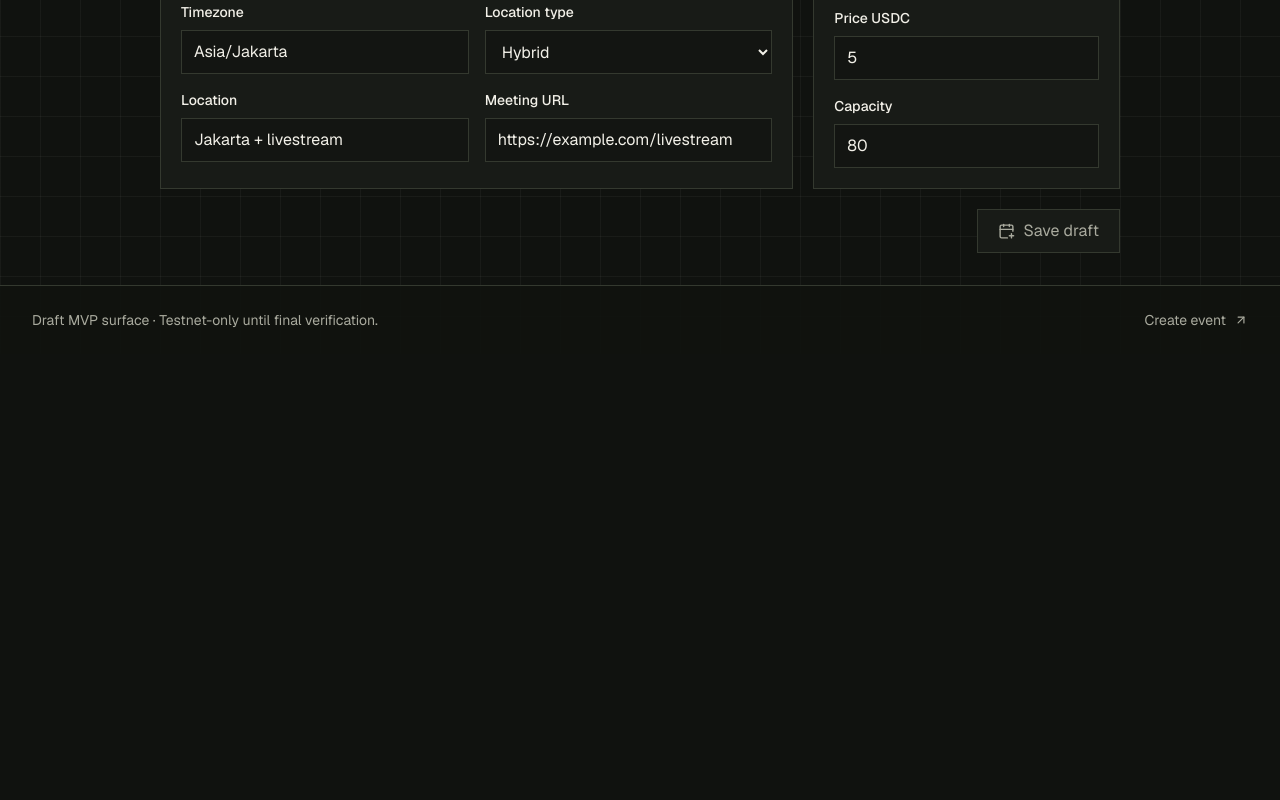
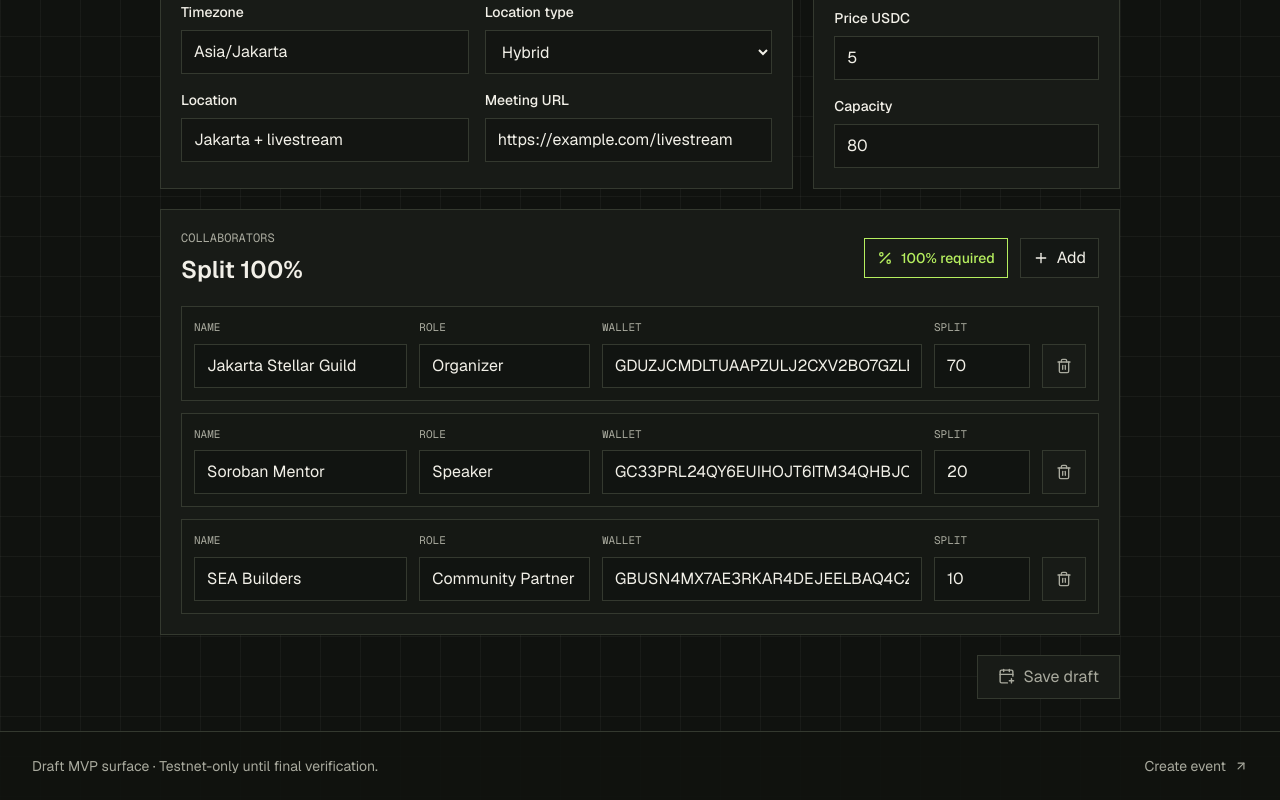
Before and after one commit to wildanniam/Quorum, a Next.js app: page /dashboard/events/new in a window 1280 px wide. Shown: the part 724-1524 px from the top of the page. Before the commit the page ends 1078 px from the top, so only its background shows below. Built offline with nearby package versions, Linux system fonts and the light colour scheme.

Commit message:
feat: add collaborator split configuration

```diff
--- a/src/app/api/events/route.ts
+++ b/src/app/api/events/route.ts
@@ -2,7 +2,7 @@ import { randomUUID } from "node:crypto";
 import { NextRequest, NextResponse } from "next/server";
 import { SESSION_COOKIE, readSessionToken } from "@/lib/auth/session";
 import {
-  createDraftEvent,
+  createDraftEventWithCollaborators,
   getEventBySlug,
   listOrganizerEvents,
   upsertUser,
@@ -62,14 +62,18 @@ export async function POST(request: NextRequest) {
   try {
     upsertUser(session.walletAddress);
 
-    const event = createDraftEvent({
-      ...parsed.data,
-      slug: createUniqueSlug(parsed.data.title),
-      organizerWallet: session.walletAddress,
-      priceUsdc: parsed.data.isFree ? "0" : parsed.data.priceUsdc,
-    });
+    const { collaborators, ...eventInput } = parsed.data;
+    const eventDraft = createDraftEventWithCollaborators(
+      {
+        ...eventInput,
+        slug: createUniqueSlug(parsed.data.title),
+        organizerWallet: session.walletAddress,
+        priceUsdc: parsed.data.isFree ? "0" : parsed.data.priceUsdc,
+      },
+      collaborators,
+    );
 
-    return NextResponse.json({ event }, { status: 201 });
+    return NextResponse.json(eventDraft, { status: 201 });
   } catch (error) {
     return NextResponse.json(
       {
--- a/src/components/events/create-event-form.tsx
+++ b/src/components/events/create-event-form.tsx
@@ -1,7 +1,15 @@
 "use client";
 
 import { useMemo, useState } from "react";
-import { CalendarPlus, CheckCircle2, Loader2, WalletCards } from "lucide-react";
+import {
+  CalendarPlus,
+  CheckCircle2,
+  Loader2,
+  Percent,
+  Plus,
+  Trash2,
+  WalletCards,
+} from "lucide-react";
 import { useWallet } from "@/components/wallet-provider";
 
 type DraftResponse = {
@@ -11,13 +19,32 @@ type DraftResponse = {
     title: string;
     status: string;
   };
+  collaborators?: Array<{
+    id: string;
+    displayName: string;
+    role: string;
+    walletAddress: string;
+    splitPercentage: number;
+  }>;
   error?: string;
   issues?: Array<{ path: string; message: string }>;
+};
+
+type CollaboratorFormRow = {
+  displayName: string;
+  role: string;
+  walletAddress: string;
+  splitPercentage: string;
 };
 
 const inputClass =
   "min-h-11 w-full border border-line bg-background/60 px-3 text-sm text-foreground outline-none transition placeholder:text-muted focus:border-accent";
 const labelClass = "text-sm font-medium text-foreground";
+const sampleCollaboratorWallets = [
+  "GDUZJCMDLTUAAPZULJ2CXV2BO7GZLBCJB4UQCUZXS5TYBGBDVGEJ7HZF",
+  "GC33PRL24QY6EUIHOJT6ITM34QHBJOIFXO4UBL3AS2RECIDIPFAF6YDH",
+  "GBUSN4MX7AE3RKAR4DEJEELBAQ4CZ3Q6PZ4QEU7RW3SQ7OX6ZFSIDGER",
+];
 
 function defaultDateTime(offsetHours: number) {
   const date = new Date(Date.now() + offsetHours * 60 * 60 * 1000);
@@ -33,6 +60,26 @@ export function CreateEventForm() {
   const [mode, setMode] = useState<"paid" | "free">("paid");
   const [submitting, setSubmitting] = useState(false);
   const [result, setResult] = useState<DraftResponse | null>(null);
+  const [collaborators, setCollaborators] = useState<CollaboratorFormRow[]>([
+    {
+      displayName: "Jakarta Stellar Guild",
+      role: "Organizer",
+      walletAddress: sampleCollaboratorWallets[0],
+      splitPercentage: "70",
+    },
+    {
+      displayName: "Soroban Mentor",
+      role: "Speaker",
+      walletAddress: sampleCollaboratorWallets[1],
+      splitPercentage: "20",
+    },
+    {
+      displayName: "SEA Builders",
+      role: "Community Partner",
+      walletAddress: sampleCollaboratorWallets[2],
+      splitPercentage: "10",
+    },
+  ]);
   const [form, setForm] = useState({
     title: "APAC Stellar Builder Meetup",
     eventType: "Web3 meetup",
@@ -50,7 +97,25 @@ export function CreateEventForm() {
     capacity: "80",
   });
 
-  const canSubmit = Boolean(sessionWalletAddress) && !submitting;
+  const collaboratorRows = useMemo(
+    () =>
+      collaborators.map((collaborator, index) =>
+        index === 0 && sessionWalletAddress
+          ? { ...collaborator, walletAddress: sessionWalletAddress }
+          : collaborator,
+      ),
+    [collaborators, sessionWalletAddress],
+  );
+  const splitTotal = useMemo(
+    () =>
+      collaboratorRows.reduce(
+        (total, collaborator) => total + Number(collaborator.splitPercentage || 0),
+        0,
+      ),
+    [collaboratorRows],
+  );
+  const splitReady = Math.abs(splitTotal - 100) < 0.001;
+  const canSubmit = Boolean(sessionWalletAddress) && !submitting && splitReady;
   const issueText = useMemo(() => {
     if (!result?.issues?.length) return null;
     return result.issues.map((issue) => issue.message).join(" ");
@@ -58,6 +123,40 @@ export function CreateEventForm() {
 
   function updateForm(name: keyof typeof form, value: string) {
     setForm((current) => ({ ...current, [name]: value }));
+  }
+
+  function updateCollaborator(
+    index: number,
+    name: keyof CollaboratorFormRow,
+    value: string,
+  ) {
+    setCollaborators((current) =>
+      current.map((collaborator, collaboratorIndex) =>
+        collaboratorIndex === index
+          ? { ...collaborator, [name]: value }
+          : collaborator,
+      ),
+    );
+  }
+
+  function addCollaboratorRow() {
+    setCollaborators((current) => [
+      ...current,
+      {
+        displayName: "",
+        role: "",
+        walletAddress: "",
+        splitPercentage: "0",
+      },
+    ]);
+  }
+
+  function removeCollaboratorRow(index: number) {
+    setCollaborators((current) =>
+      current.length === 1
+        ? current
+        : current.filter((_, collaboratorIndex) => collaboratorIndex !== index),
+    );
   }
 
   async function handleSubmit(event: React.FormEvent<HTMLFormElement>) {
@@ -75,6 +174,10 @@ export function CreateEventForm() {
         isFree: mode === "free",
         priceUsdc: mode === "free" ? "0" : form.priceUsdc,
         capacity: Number(form.capacity),
+        collaborators: collaboratorRows.map((collaborator) => ({
+          ...collaborator,
+          splitPercentage: Number(collaborator.splitPercentage),
+        })),
       }),
     });
     const payload = (await response.json()) as DraftResponse;
@@ -272,11 +375,125 @@ export function CreateEventForm() {
         </div>
       </div>
 
+      <div className="border border-line bg-panel p-5">
+        <div className="flex flex-col gap-4 md:flex-row md:items-center md:justify-between">
+          <div>
+            <p className="font-mono text-xs uppercase tracking-normal text-muted">
+              Collaborators
+            </p>
+            <p className="mt-2 text-2xl font-semibold">Split {splitTotal}%</p>
+          </div>
+          <div className="flex items-center gap-3">
+            <div
+              className={`inline-flex min-h-10 items-center gap-2 border px-3 text-sm font-medium ${
+                splitReady
+                  ? "border-accent text-accent"
+                  : "border-coral text-coral"
+              }`}
+            >
+              <Percent size={16} />
+              100% required
+            </div>
+            <button
+              className="inline-flex min-h-10 items-center gap-2 border border-line bg-background/40 px-3 text-sm font-medium transition hover:border-accent hover:text-accent"
+              onClick={addCollaboratorRow}
+              type="button"
+            >
+              <Plus size={16} />
+              Add
+            </button>
+          </div>
+        </div>
+
+        <div className="mt-5 grid gap-3">
+          {collaboratorRows.map((collaborator, index) => (
+            <div
+              className="grid gap-3 border border-line bg-background/35 p-3 lg:grid-cols-[1fr_0.8fr_1.5fr_0.45fr_auto]"
+              key={`${collaborator.role}-${index}`}
+            >
+              <label className="grid gap-2">
+                <span className="font-mono text-[11px] uppercase tracking-normal text-muted">
+                  Name
+                </span>
+                <input
+                  className={inputClass}
+                  onChange={(event) =>
+                    updateCollaborator(index, "displayName", event.target.value)
+                  }
+                  required
+                  value={collaborator.displayName}
+                />
+              </label>
+              <label className="grid gap-2">
+                <span className="font-mono text-[11px] uppercase tracking-normal text-muted">
+                  Role
+                </span>
+                <input
+                  className={inputClass}
+                  onChange={(event) =>
+                    updateCollaborator(index, "role", event.target.value)
+                  }
+                  required
+                  value={collaborator.role}
+                />
+              </label>
+              <label className="grid gap-2">
+                <span className="font-mono text-[11px] uppercase tracking-normal text-muted">
+                  Wallet
+                </span>
+                <input
+                  className={`${inputClass} font-mono text-xs`}
+                  onChange={(event) =>
+                    updateCollaborator(index, "walletAddress", event.target.value)
+                  }
+                  readOnly={index === 0 && Boolean(sessionWalletAddress)}
+                  required
+                  value={collaborator.walletAddress}
+                />
+              </label>
+              <label className="grid gap-2">
+                <span className="font-mono text-[11px] uppercase tracking-normal text-muted">
+                  Split
+                </span>
+                <input
+                  className={inputClass}
+                  min="0"
+                  onChange={(event) =>
+                    updateCollaborator(
+                      index,
+                      "splitPercentage",
+                      event.target.value,
+                    )
+                  }
+                  required
+                  step="0.01"
+                  type="number"
+                  value={collaborator.splitPercentage}
+                />
+              </label>
+              <div className="flex items-end">
+                <button
+                  aria-label="Remove collaborator"
+                  className="grid min-h-11 w-full place-items-center border border-line bg-panel text-muted transition hover:border-coral hover:text-coral lg:w-11"
+                  onClick={() => removeCollaboratorRow(index)}
+                  type="button"
+                >
+                  <Trash2 size={16} />
+                </button>
+              </div>
+            </div>
+          ))}
+        </div>
+      </div>
+
       {result?.event ? (
         <div className="grid grid-cols-[auto_1fr] items-center gap-3 border border-accent/60 bg-accent/10 p-4 text-sm">
           <CheckCircle2 className="text-accent" size={20} />
           <span>
             Draft saved: <span className="font-medium">{result.event.title}</span>
+            {result.collaborators?.length
+              ? ` with ${result.collaborators.length} collaborators`
+              : ""}
           </span>
         </div>
       ) : null}
--- a/src/lib/events/repository.ts
+++ b/src/lib/events/repository.ts
@@ -226,6 +226,26 @@ export function createDraftEvent(input: CreateDraftEventInput) {
   return getEventById(id);
 }
 
+export function createDraftEventWithCollaborators(
+  input: CreateDraftEventInput,
+  collaborators: UpsertCollaboratorInput[],
+) {
+  const db = getDatabase();
+
+  return db.transaction(() => {
+    const event = createDraftEvent(input);
+
+    for (const collaborator of collaborators) {
+      addCollaborator(event.id, collaborator);
+    }
+
+    return {
+      event,
+      collaborators: listCollaborators(event.id),
+    };
+  })();
+}
+
 export function getEventById(id: string) {
   const row = getDatabase().prepare("SELECT * FROM events WHERE id = ?").get(id) as
     | EventRow
@@ -293,7 +313,11 @@ export function addCollaborator(
       input.splitPercentage,
     );
 
-  return listCollaborators(eventId).find((collaborator) => collaborator.id === id);
+  const row = getDatabase()
+    .prepare("SELECT * FROM collaborators WHERE id = ?")
+    .get(id) as CollaboratorRow;
+
+  return toCollaboratorRecord(row);
 }
 
 export function listCollaborators(eventId: string) {
--- a/src/lib/events/validation.ts
+++ b/src/lib/events/validation.ts
@@ -12,6 +12,11 @@ const optionalUrl = z
 const dateTime = z.string().trim().refine((value) => !Number.isNaN(Date.parse(value)), {
   message: "Enter a valid date and time.",
 });
+
+const walletAddress = z
+  .string()
+  .trim()
+  .regex(/^G[A-Z2-7]{55}$/, "Enter a valid Stellar public wallet address.");
 
 export const createDraftEventRequestSchema = z
   .object({
@@ -36,6 +41,17 @@ export const createDraftEventRequestSchema = z
       .trim()
       .regex(/^\d+(\.\d{1,2})?$/, "Use a USDC amount with up to 2 decimals."),
     capacity: z.coerce.number().int().min(1).max(10000),
+    collaborators: z
+      .array(
+        z.object({
+          displayName: z.string().trim().min(2).max(80),
+          role: z.string().trim().min(2).max(60),
+          walletAddress,
+          splitPercentage: z.coerce.number().min(0).max(100),
+        }),
+      )
+      .min(1)
+      .max(12),
   })
   .superRefine((value, context) => {
     if (Date.parse(value.endDateTime) <= Date.parse(value.startDateTime)) {
@@ -53,6 +69,19 @@ export const createDraftEventRequestSchema = z
         path: ["priceUsdc"],
       });
     }
+
+    const splitTotal = value.collaborators.reduce(
+      (total, collaborator) => total + collaborator.splitPercentage,
+      0,
+    );
+
+    if (Math.abs(splitTotal - 100) > 0.001) {
+      context.addIssue({
+        code: "custom",
+        message: "Collaborator split total must equal 100%.",
+        path: ["collaborators"],
+      });
+    }
   });
 
 export type CreateDraftEventRequest = z.infer<typeof createDraftEventRequestSchema>;
```
